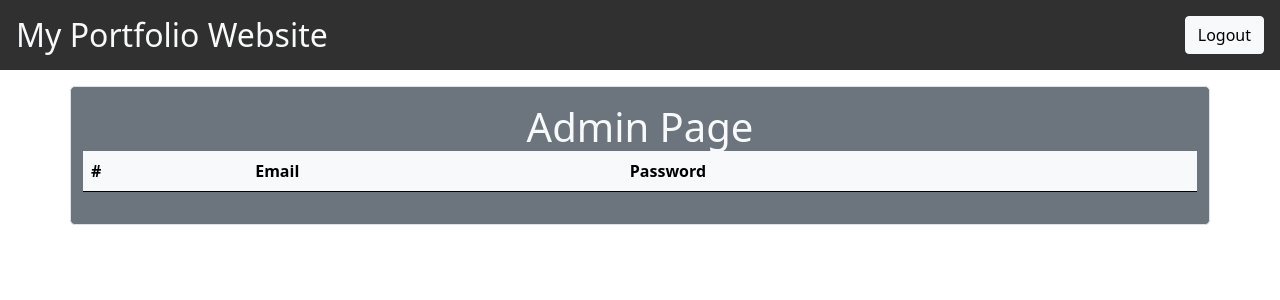
After one commit to rizalw/webPortoFlaskCRUD, a Flask app: page /admin in a window 1280 px wide. The commit adds this page. Shown: the top 300 px of the page. Run offline with Flask 3, Linux system fonts and the light colour scheme; the visitor is signed in with stand-in values (Sample User, id 1); lists and menus that the app fills with data are empty.

Commit message:
New admin page

```diff
--- a/app.py
+++ b/app.py
@@ -16,9 +16,10 @@ login_manager = flask_login.LoginManager()
 
 # Initiate app
 app = Flask(__name__)
-secret = open("secret.txt", "r")
-print(secret.read())
-app.secret_key = secret.read()
+with open("secret.txt", "r") as secret:
+    text = secret.read()
+    print(text)
+    app.secret_key = text
 
 # Connect flask_login to the main app
 login_manager.init_app(app)
@@ -60,6 +61,11 @@ def request_loader(request):
 def index():
     return render_template("index.html", current_user = flask_login.current_user)
 
+@app.route("/admin")
+@flask_login.login_required
+def admin():
+    return render_template("admin.html", current_user = flask_login.current_user, list_users = users)
+
 @app.route('/login', methods=['GET', 'POST'])
 def login():
     if request.method == 'GET':
--- /dev/null
+++ b/templates/admin.html
@@ -0,0 +1,52 @@
+<!DOCTYPE html>
+<html lang="en">
+
+<head>
+    <meta charset="UTF-8">
+    <meta name="viewport" content="width=device-width, initial-scale=1.0">
+    <title>Admin Page</title>
+    <link href="https://cdn.jsdelivr.net/npm/bootstrap@5.0.2/dist/css/bootstrap.min.css" rel="stylesheet"
+        integrity="sha384-EVSTQN3/azprG1Anm3QDgpJLIm9Nao0Yz1ztcQTwFspd3yD65VohhpuuCOmLASjC" crossorigin="anonymous">
+</head>
+
+<body>
+    <!-- This is Navbar -->
+    <header class="d-flex justify-content-between p-3" style="background-color: #303030;">
+        <p class="display-6 fs-2 mb-0 text-light">My Portfolio Website</p>
+        {% if current_user.is_authenticated %}
+        <a href="/logout" class="btn btn-light">Logout</a>
+        {% else %}
+        <a href="/login" class="btn btn-light">Login</a>
+        {% endif %}
+    </header>
+    <!-- End of Navbar -->
+    <div class="container my-3 py-3 border rounded-3 bg-secondary text-light">
+        <div class="display-6 text-center">
+            Admin Page
+        </div>
+        <table class="table table-light table-striped">
+            <thead>
+                <tr>
+                    <th scope="col">#</th>
+                    <th scope="col">Email</th>
+                    <th scope="col">Password</th>
+                </tr>
+            </thead>
+            <tbody>
+                {% for user in list_users.keys() %}
+                <tr>
+                    <th scope="row">1</th>
+                    <td>{{ user }}</td>
+                    <td>{{ list_users[user]['password'] }}</td>
+                </tr>
+                {% endfor %}
+            </tbody>
+        </table>
+    </div>
+
+    <script src="https://cdn.jsdelivr.net/npm/bootstrap@5.0.2/dist/js/bootstrap.bundle.min.js"
+        integrity="sha384-MrcW6ZMFYlzcLA8Nl+NtUVF0sA7MsXsP1UyJoMp4YLEuNSfAP+JcXn/tWtIaxVXM" crossorigin="anonymous">
+        </script>
+</body>
+
+</html>
```
Also changed, not shown: templates/index.html (+6 -1 lines), 1 other file.
